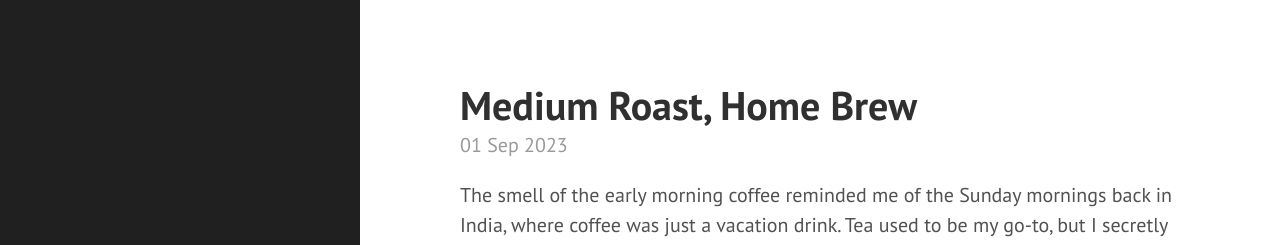
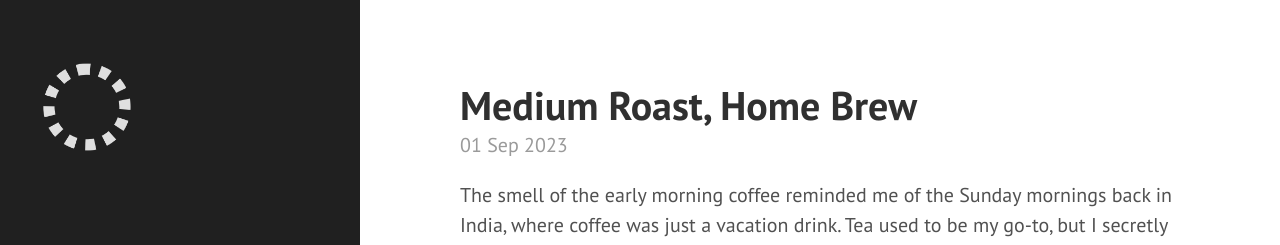
Before and after one commit to wandip/wandip.github.io, a Jekyll site: the page built from index.html, in a window 1280 px wide. Shown: the top 245 px of the page. Built offline with Jekyll 4.4.1, drawn with Linux system fonts in a browser that asks for light colours; the list of posts is cut into pages by our own code.

Commit message:
update logo

```diff
--- a/_includes/sidebar.html
+++ b/_includes/sidebar.html
@@ -1,8 +1,11 @@
 <div class="sidebar">
+  <img src="/public/favicon.ico" alt="logo" >
   <div class="container sidebar-sticky">
+
     <div class="sidebar-about">
       <h1>
         <a href="{{ site.baseurl }}">
+
           {{ site.title }}
         </a>
       </h1>
--- a/public/css/poole.css
+++ b/public/css/poole.css
@@ -229,9 +229,9 @@ blockquote p:last-child {
 
 img {
   display: block;
-  max-width: 100%;
+  max-width: 42%;
   margin: 0 0 1rem;
-  border-radius: 5px;
+  border-radius: 0px;
 }
 
 /* Tables */
```
Also changed, not shown: public/apple-touch-icon-144-precomposed.png, public/favicon.ico, 1 other file.
